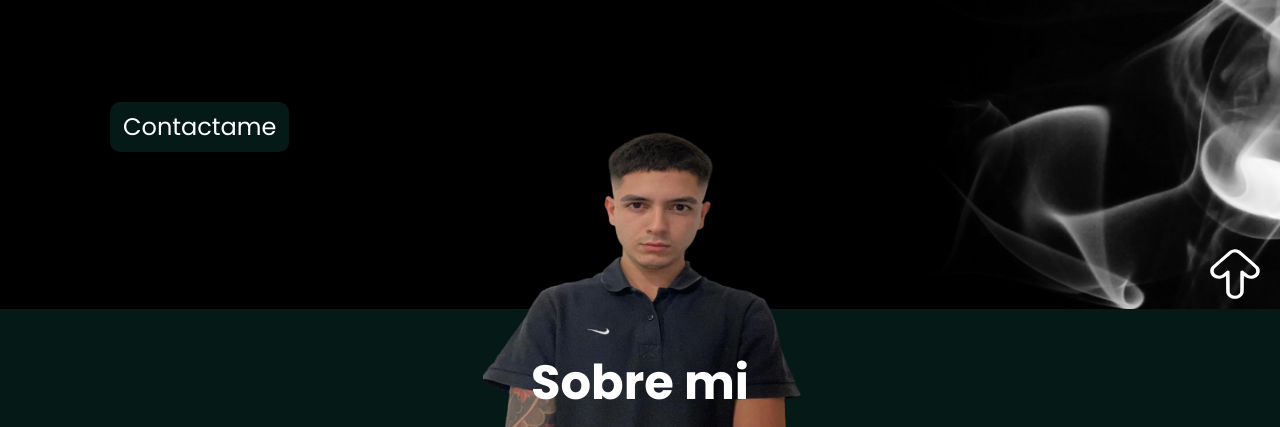
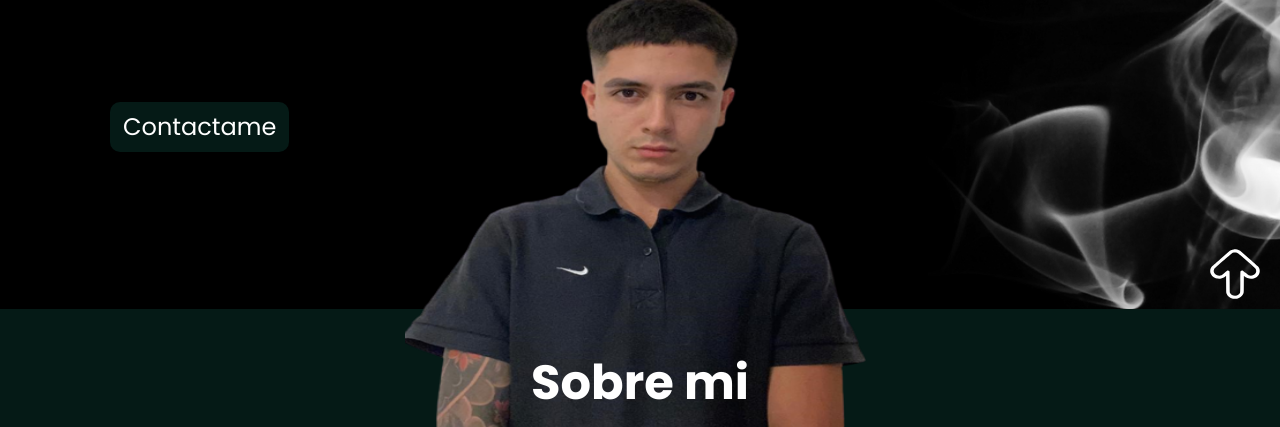
Before and after one commit to inacamino/Miportfolio, a website: page index.html in a window 1280 px wide. Shown: the part 491-918 px from the top of the page. Drawn offline with nearby package versions, Linux system fonts and the light colour scheme.

Commit message:
portfolio

```diff
--- a/scss/pages/_index.scss
+++ b/scss/pages/_index.scss
@@ -158,7 +158,7 @@ p {
     font-size: 1.5rem;
   }
   .mi_imagen {
-    margin-top: 136px;
+    margin-top: 124px;
     margin-left: 225px;
   }
   .secondary_wrapper {
@@ -236,8 +236,12 @@ p {
   .mi_imagen {
     display: flex;
     justify-content: center;
-    margin-top: -73px;
+    margin-top: -233px;
     margin-left: 30px;
+    img {
+      width: 500px;
+      height: 550px;
+    }
   }
   .section_principal {
     margin-top: 20px;
```
Also changed, not shown: css/style.css.
